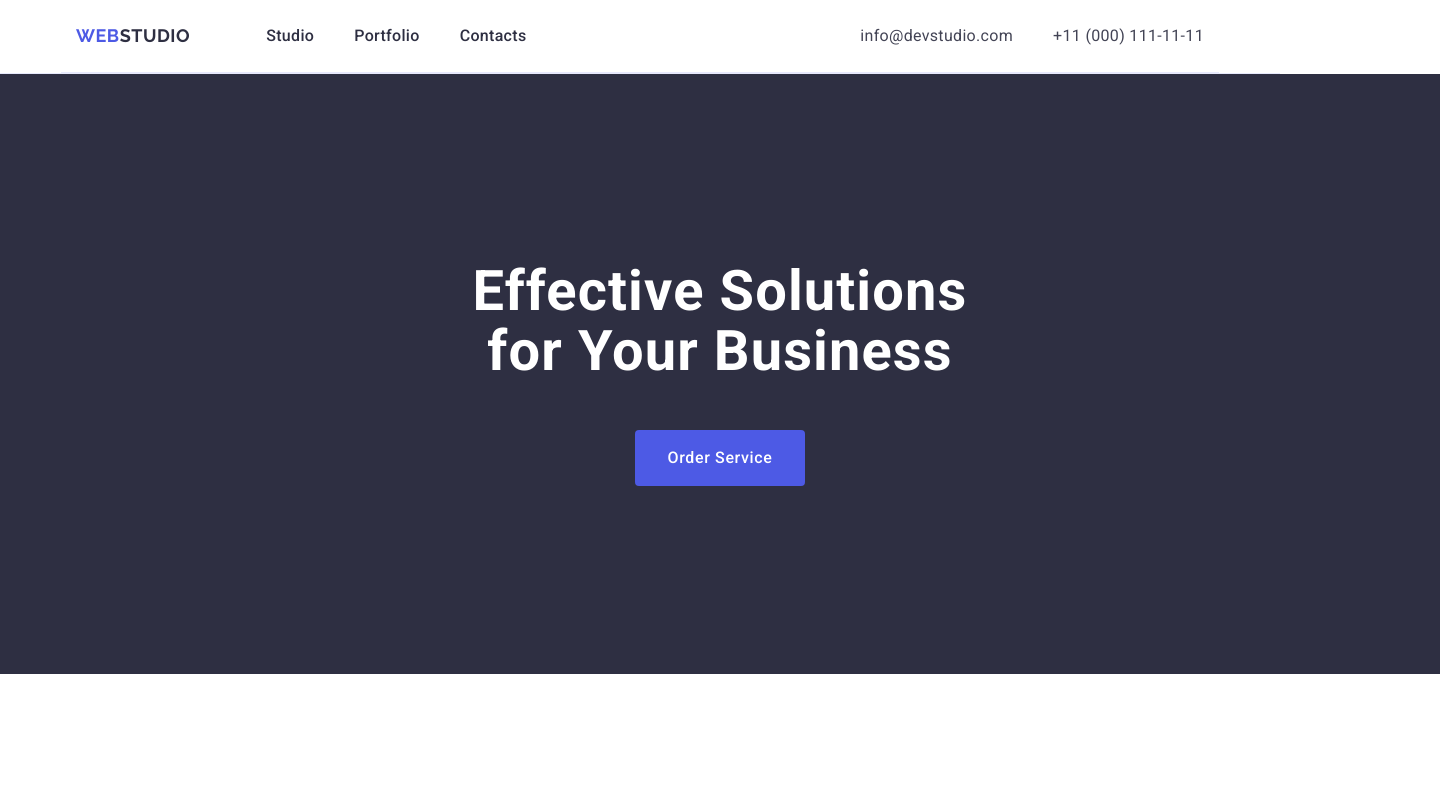
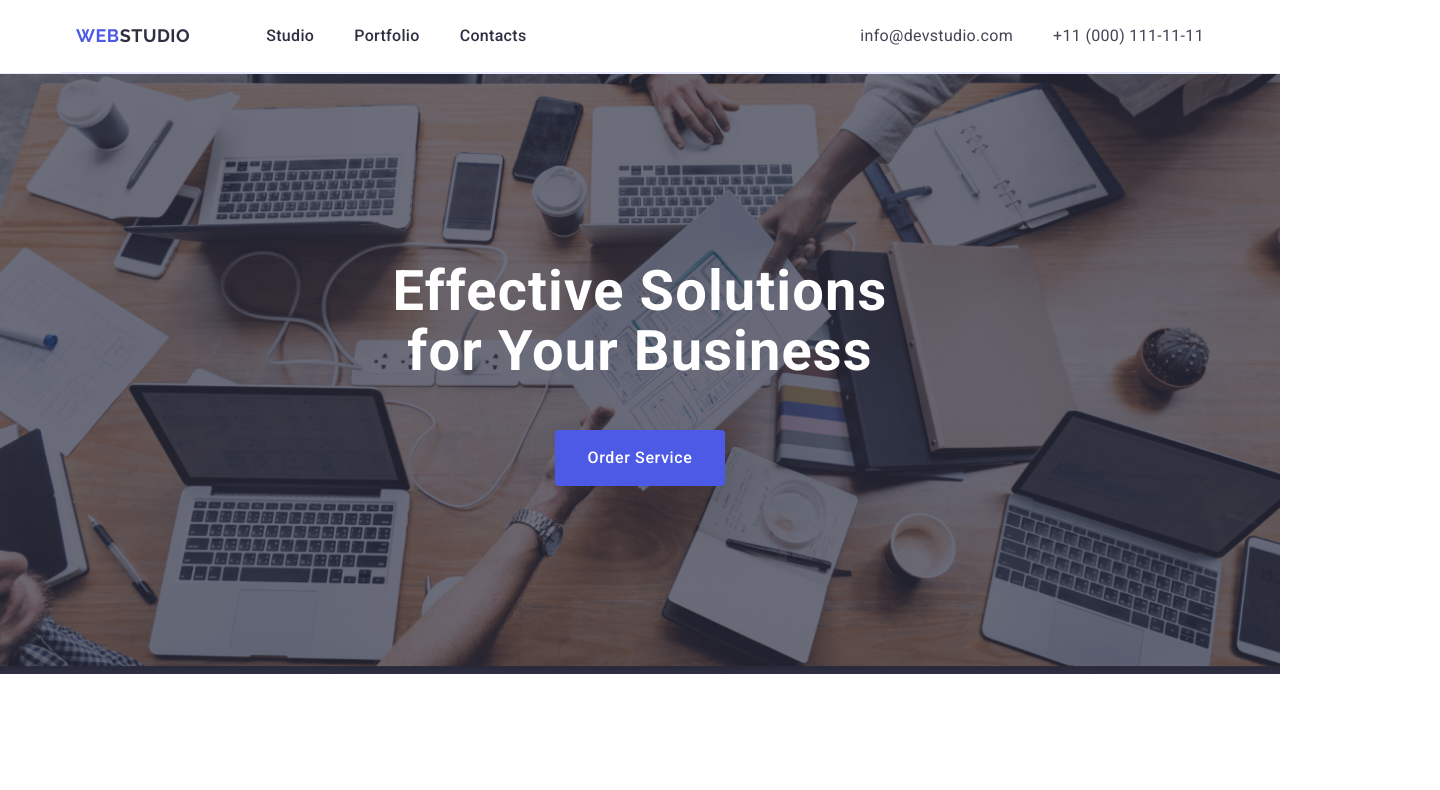
Before and after one commit to Bohdan-Lytvynets/goit-markup-hw-06, a plain HTML site: page index.html in a window 1280 px wide. Shown: the top 790 px of the page, 1440 px wide, since content can reach past the window. Drawn offline with nearby package versions, Linux system fonts and the light colour scheme.

Commit message:
commit-section1

```diff
--- a/css/styles.css
+++ b/css/styles.css
@@ -80,6 +80,9 @@ p {
 
 .header-title {
     border-bottom: 1px solid #e7e9fc;
+    box-shadow: 0px 2px 1px rgba(46, 47, 66, 0.08),
+        0px 1px 1px rgba(46, 47, 66, 0.16),
+        0px 1px 6px rgba(46, 47, 66, 0.08);
 }
 
 .logo-part {
@@ -150,12 +153,17 @@ p {
 
 .title-section {
     background: #2e2f42;
-    min-width: 1440px;
+    max-width: 1440px;
     min-height: 600px;
     display: flex;
     align-items: center;
     padding: 188px 0;
-
+    background-image: linear-gradient(rgba(46, 47, 66, 0.7), rgba(46, 47, 66, 0.7)), url(../images/bagraund-title.png);
+    background-repeat: no-repeat;
+    background-position: center;
+    background-size: cover;
+    margin-right: auto;
+    margin-left: auto;
 }
 
 .title-page {
@@ -190,11 +198,12 @@ p {
     min-width: 169px;
     height: 56px;
     border: none;
+    transition: background-color 250ms cubic-bezier(0.4, 0, 0.2, 1);
 }
 
 .title-button:hover,
 .title-button:focus {
-    background: #404bbf;
+    background-color: #404bbf;
 }
 
 /* =============== section-benefits ============= */
```
Also changed, not shown: images/icons.svg (added), images/sprait.svg (deleted).
